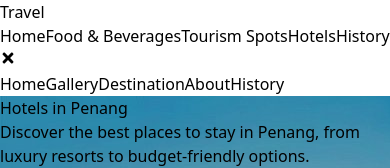
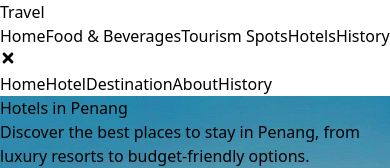
Before and after one commit to afiqarif/CAT201-Assignment2, a React (Vite) app in the folder my-project/: page /hotel in a window 390 px wide. Both pictures are taken after a click on the button 8 px from the left and 58 px from the top of the page. Shown: the top 168 px of the page. Built offline with nearby package versions, Linux system fonts and the light colour scheme.

Commit message:
updated mobile navbar

```diff
--- a/my-project/src/Components/Navbar.jsx
+++ b/my-project/src/Components/Navbar.jsx
@@ -66,8 +66,8 @@ const Navbar= () => {
                     <Link to="/" className="px-6 py-2 hover:bg-gray-600 hover:text-white">
                         Home
                     </Link>
-                    <Link to="/gallery" className="px-6 py-2 hover:bg-gray-600 hover:text-white">
-                        Gallery
+                    <Link to="/hotel" className="px-6 py-2 hover:bg-gray-600 hover:text-white">
+                        Hotel
                     </Link>
                     <Link to="/destination" className="px-6 py-2 hover:bg-gray-600 hover:text-white">
                         Destination
```
